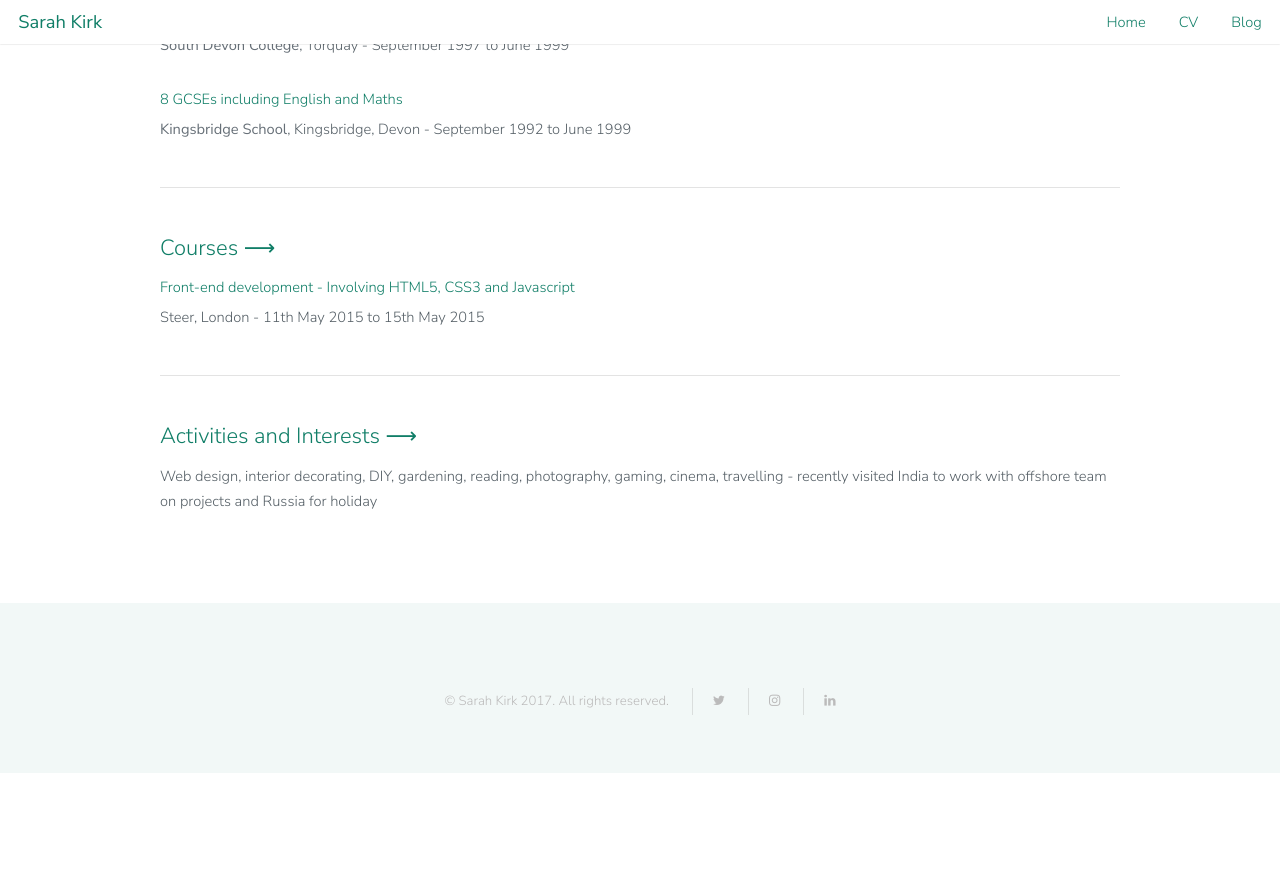
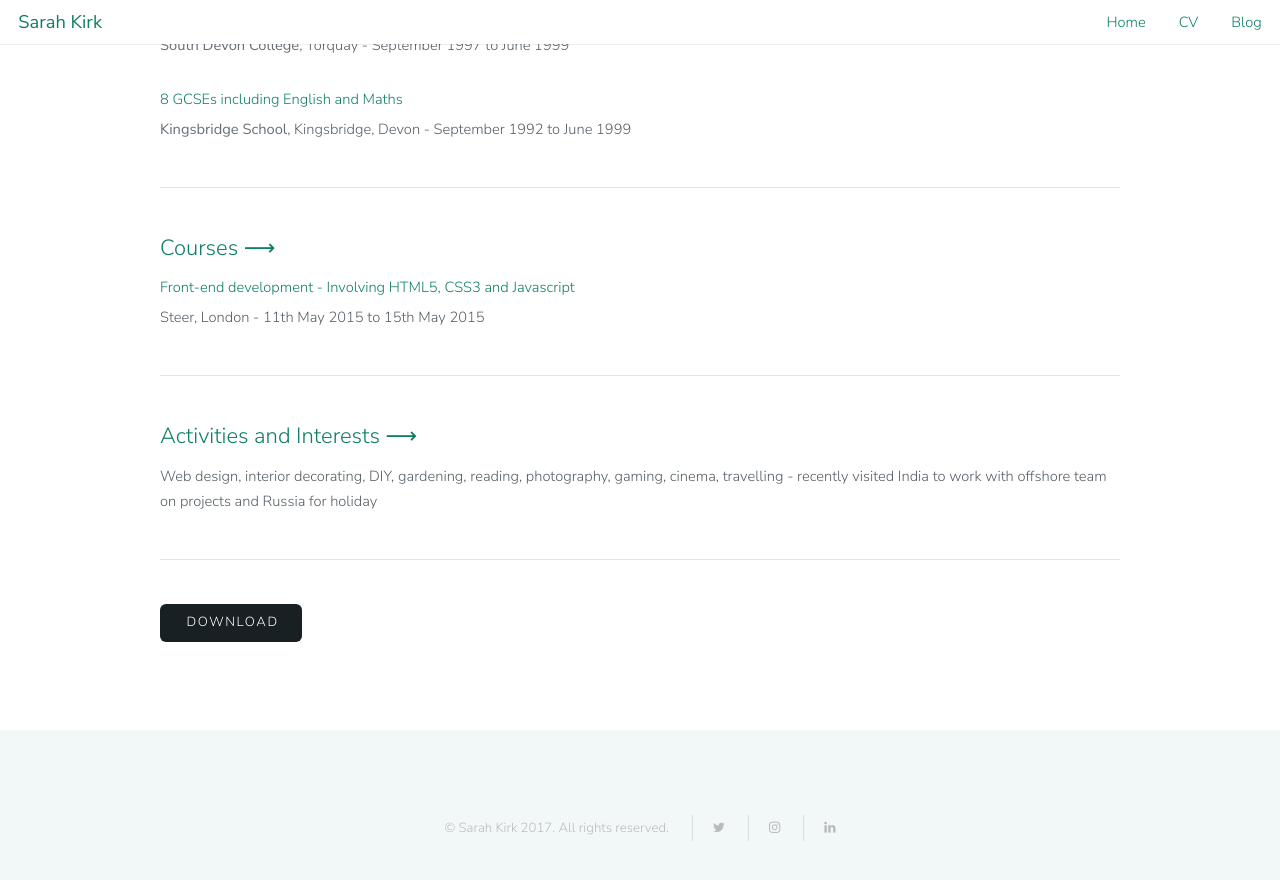
Before and after one commit to Kharsikar/kharsikar.github.io, a Jekyll site: the page built from cv.html, in a window 1280 px wide and 900 px high, scrolled down 3249 px. Shown: the top 880 px of the window. Built offline with Jekyll 4.4.1, drawn with Linux system fonts in a browser that asks for light colours; before the commit the page ends 4022 px from its top, so only the background shows below that.

Commit message:
Adding button
Still need to link file

```diff
--- a/cv.html
+++ b/cv.html
@@ -125,8 +125,11 @@ layout: default
             <hr>
 <h2 id="activities-and-interests-">Activities and Interests ⟶</h2>
 <p>Web design, interior decorating, DIY, gardening, reading, photography, gaming, cinema, travelling - recently visited India to work with offshore team on projects and Russia for holiday</p>
-
-        </section>
+<hr>
+ <ul class="actions">
+       <li><a href="#" class="button">Download</a></li>
+ </ul>
+</section>
 <!--         <hr class="major" /> -->
 <!--         <div class="row">
             <div class="6u">
```
